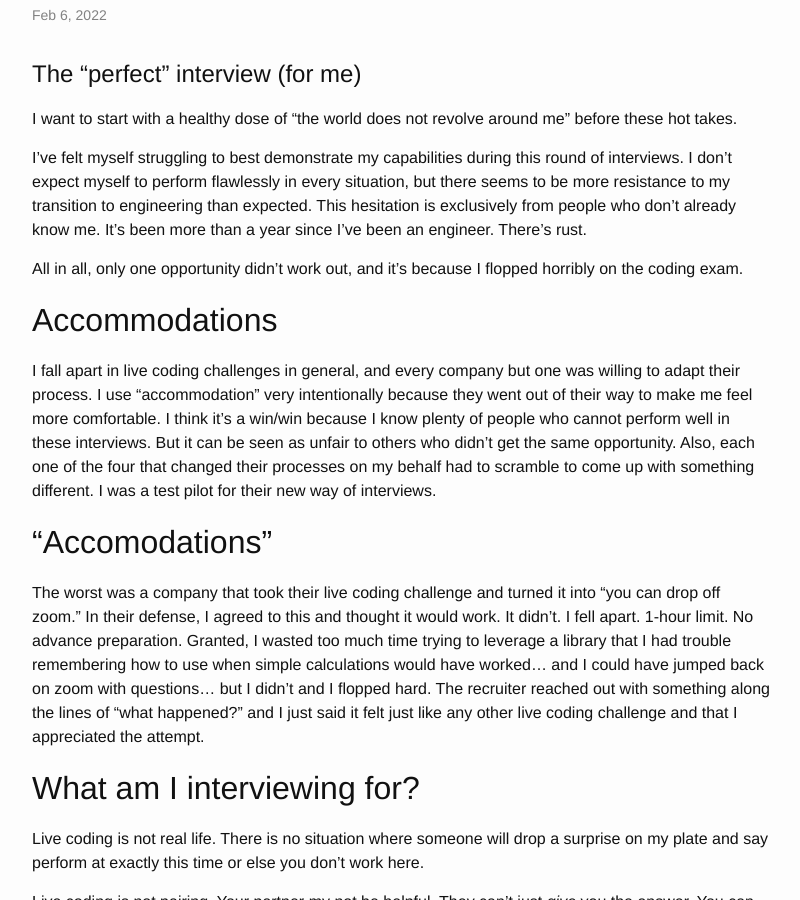
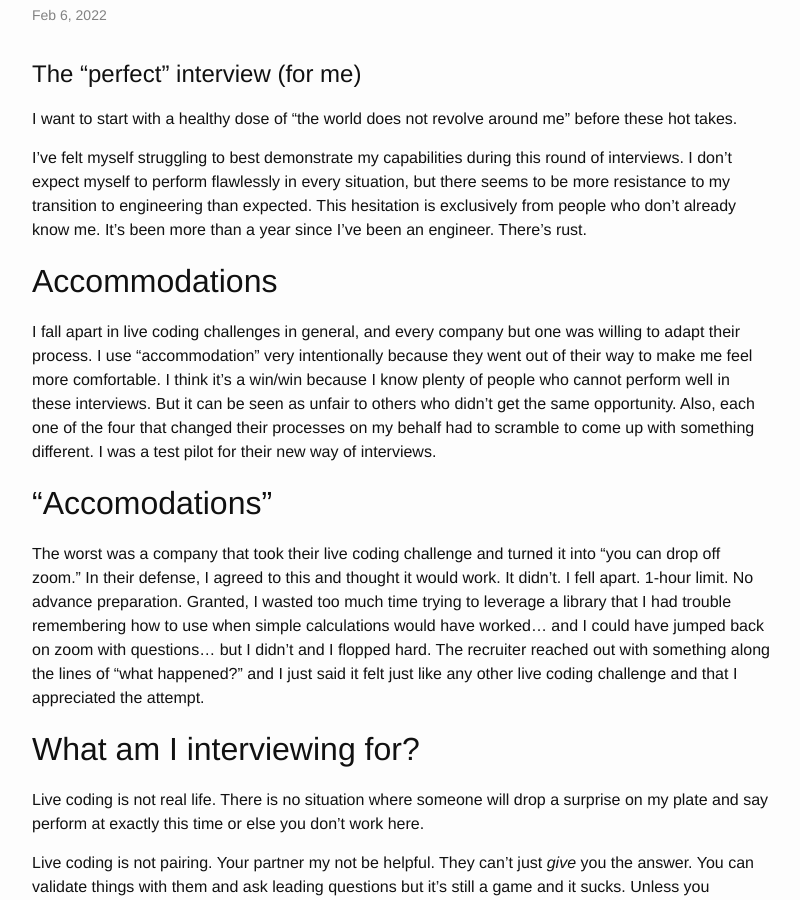
Before and after one commit to oreoshake/oreoshake.github.io, a Jekyll site: the page built from _posts/2022-02-06-the-perfect-interview-for-me.md, in a window 1280 px wide and 900 px high, scrolled down 366 px. Shown: the whole window, without its empty margins (238-1038 px from the left). Built offline with Jekyll 4.4.1, drawn with Linux system fonts in a browser that asks for light colours; emoji names are drawn with the system emoji font.

Commit message:
Update 2022-02-06-the-perfect-interview-for-me.md

```diff
--- a/_posts/2022-02-06-the-perfect-interview-for-me.md
+++ b/_posts/2022-02-06-the-perfect-interview-for-me.md
@@ -10,8 +10,6 @@ categories: jobs
 I want to start with a healthy dose of "the world does not revolve around me" before these hot takes.
 
 I've felt myself struggling to best demonstrate my capabilities during this round of interviews. I don't expect myself to perform flawlessly in every situation, but there seems to be more resistance to my transition to engineering than expected. This hesitation is exclusively from people who don't already know me. It's been more than a year since I've been an engineer. There's rust.
-
-All in all, only one opportunity didn't work out, and it's because I flopped horribly on the coding exam.
 
 ## Accommodations
 
```
